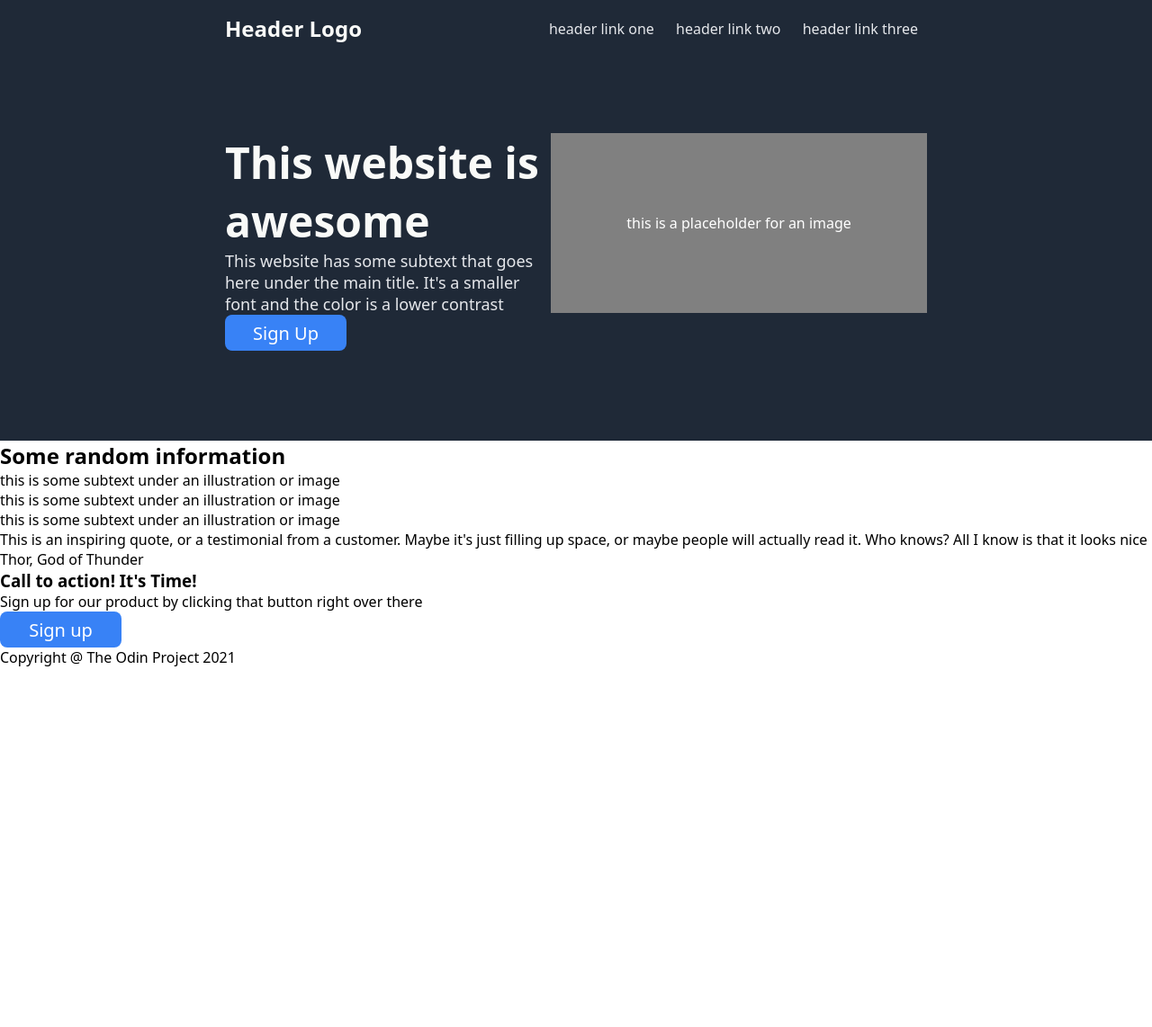
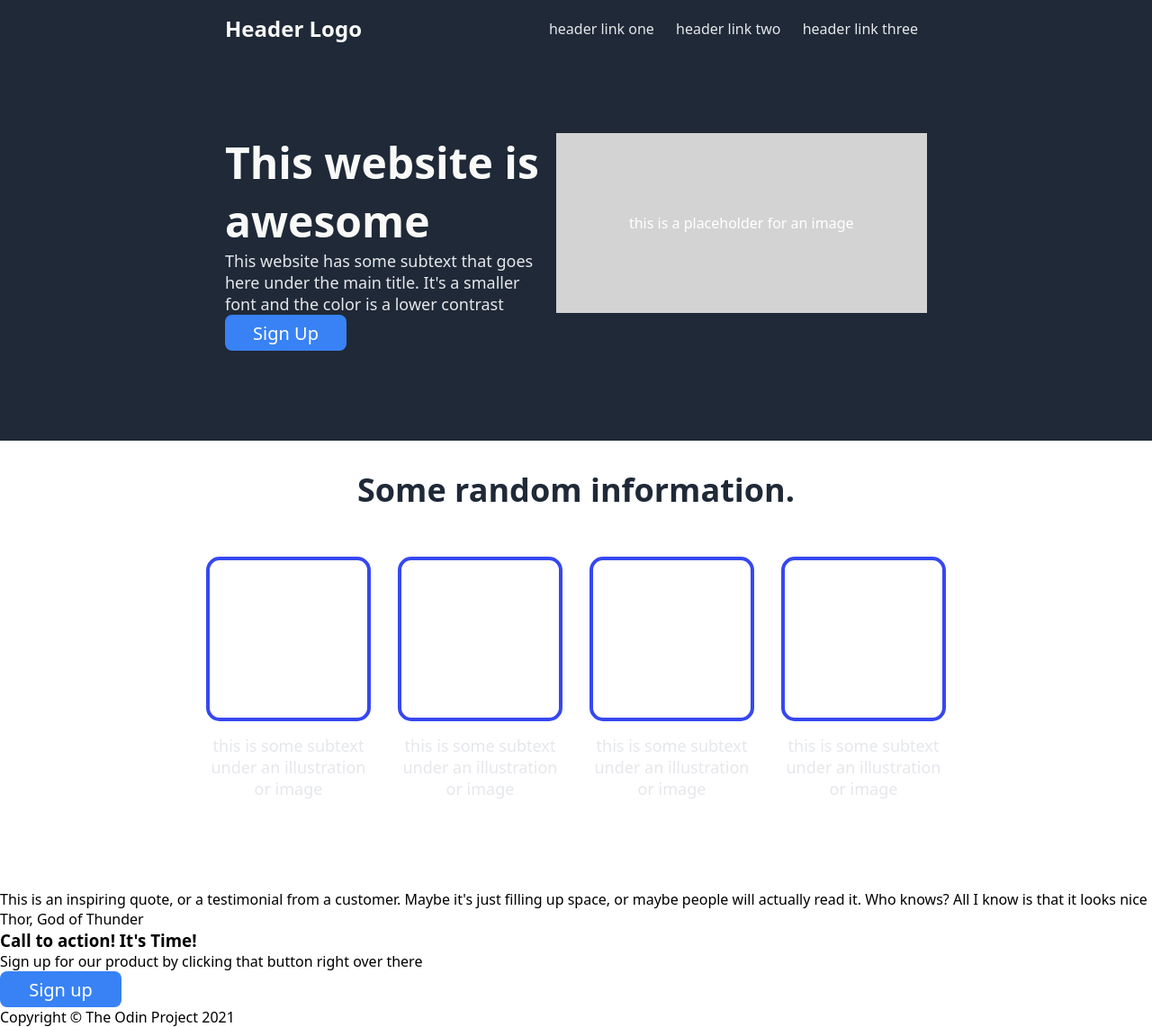
Before and after one commit to Bobsled6/foundations-landing-page, a plain HTML site: page index.html in a window 1280 px wide. Shown: the whole page at 90% size. Before the commit the page ends 800 px from the top, so only its background shows below. Drawn offline with Linux system fonts and the light colour scheme.

Commit message:
created working block 2

```diff
--- a/index.html
+++ b/index.html
@@ -31,15 +31,28 @@
 
     </div>
 
-    <div>
-        <h2>Some random information</h2>
-        <div class="blue-box"></div>
-        <p>this is some subtext under an illustration or image</p>
-        <div class="blue-box"></div>
-        <p>this is some subtext under an illustration or image</p>
-        <div class="blue-box"></div>
-        <p>this is some subtext under an illustration or image</p>
-        <div class="blue-box"></div>
+    <div class="block-2">
+        <h2 class="sri">Some random information.</h2>
+
+        <div class="imgcpt">
+            <div class="imgitm">
+        <span class="blue-box"></span>
+        <p class=cap>this is some subtext under an illustration or image</p>
+            </div>
+            <div class="imgitm">
+            <span class="blue-box"></span>
+        <p class="cap">this is some subtext under an illustration or image</p>
+                </div>
+                <div class="imgitm">
+        <span class="blue-box"></span>
+        <p class="cap">this is some subtext under an illustration or image</p>
+                    </div>
+                    <div class="imgitm">
+        <span class="blue-box"></span>
+        <p class="cap">this is some subtext under an illustration or image</p>
+                    </div>
+        </div>
+
     </div>
 
     <div>
@@ -57,7 +70,7 @@
 
 
 <footer>
-    <p>Copyright @ The Odin Project 2021</p>
+    <p>Copyright © The Odin Project 2021</p>
 </footer>
 </body>
 
--- a/style.css
+++ b/style.css
@@ -76,11 +76,12 @@ button{
 .bigpic{
 width:750px;
 height: 200px;
-background-color:grey ;
+background-color:lightgray ;
 display:flex;
 justify-content: center;
 align-items: center;
 color:white;
+margin-left:10px;
 }
 
 .d1txt{
@@ -90,3 +91,53 @@ color:white;
     flex-direction: column;
     justify-content: space-between;
 }
+
+.block-2{
+    display:flex;
+    flex-direction: column;
+    justify-content: center;
+    align-items: center;
+    padding-left:250px;
+    padding-right:250px;
+    padding-top:30px;
+    padding-bottom:100px;
+}
+
+.blue-box{
+    border: 4px solid rgb(54, 72, 241);
+    height: 175px;
+    width:175px;
+    flex:1 0 auto;
+    margin:15px;
+    border-radius: 15px;
+}
+
+.imgcpt{
+    display: flex;
+    justify-content: center;
+
+}
+
+.imgitm{
+    display:flex;
+    flex-flow:column wrap;
+    justify-content: center;
+    align-items: center;
+
+}
+
+.cap{
+    width:175px;
+    text-align: center;
+    color: #E5E7EB;
+    font-size: 18px;
+    color: #E5E7EB;
+
+}
+
+.sri{
+    font-size:36px;
+    color:#1F2937;
+    font-weight: 900;
+    margin-bottom: 35px;
+}
```
